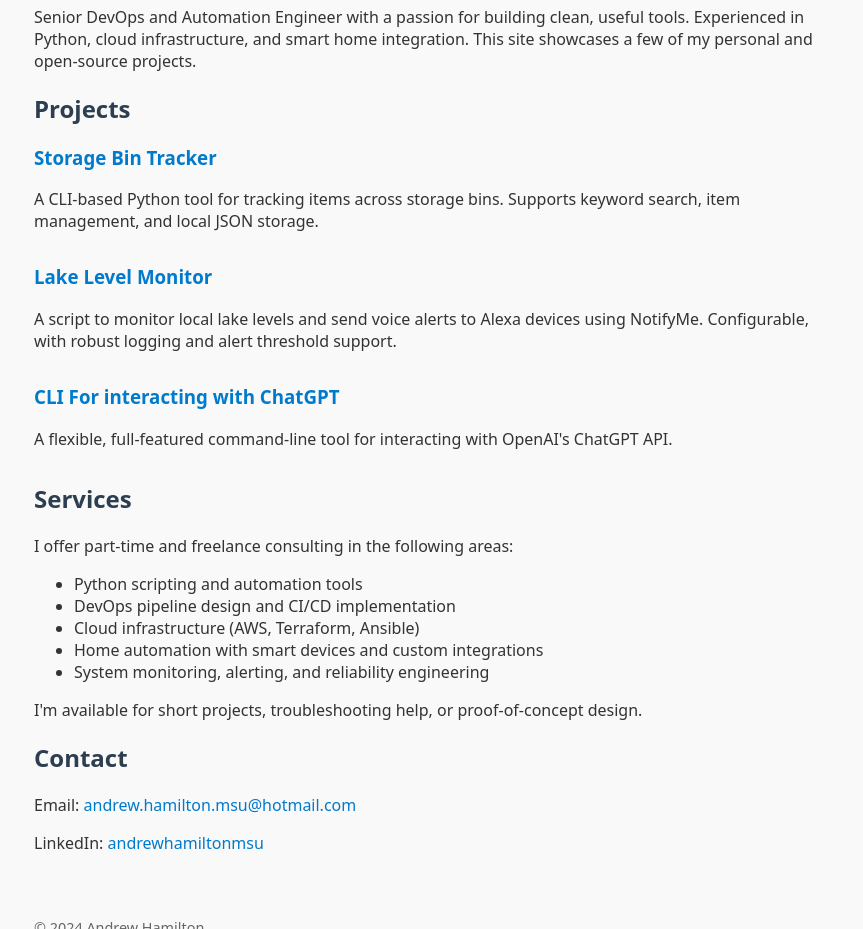
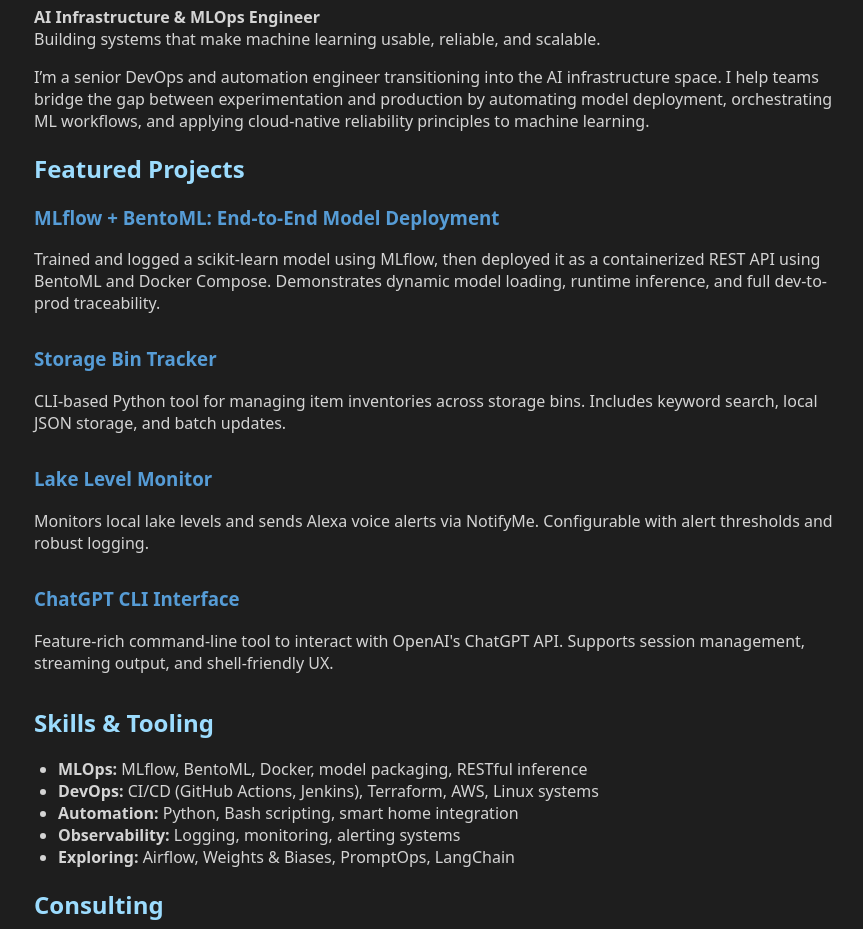
Before and after one commit to HamiltonHausTech/hamiltonhaustech.github.io, a plain HTML site: page index.html in a window 1280 px wide. Shown: the part 112-1041 px from the top of the page, without its empty margins (206-1069 px from the left). Drawn offline with Linux system fonts and the light colour scheme.

Commit message:
Update index.html

```diff
--- a/index.html
+++ b/index.html
@@ -3,21 +3,21 @@
 <head>
   <meta charset="UTF-8" />
   <meta name="viewport" content="width=device-width, initial-scale=1.0" />
-  <title>Andrew Hamilton - Portfolio</title>
+  <title>Andrew Hamilton - AI Infrastructure Engineer</title>
 <style>
   body {
     font-family: system-ui, sans-serif;
     max-width: 800px;
     margin: auto;
     padding: 2rem;
-      background-color: #f9f9f9;
-      color: #333;
+    background-color: #1e1e1e;
+    color: #d4d4d4;
   }
   h1, h2 {
-      color: #2c3e50;
+    color: #9cdcfe;
   }
   a {
-      color: #007acc;
+    color: #569cd6;
     text-decoration: none;
   }
   a:hover {
@@ -26,67 +26,90 @@
   .project {
     margin-bottom: 2rem;
   }
+  ul {
+    margin-top: 0;
+    padding-left: 1.5rem;
+  }
   .footer {
     margin-top: 4rem;
     font-size: 0.9rem;
-      color: #666;
+    color: #888;
   }
 </style>
 </head>
 <body>
   <h1>Andrew Hamilton</h1>
   <p>
-    Senior DevOps and Automation Engineer with a passion for building clean, useful tools.
-    Experienced in Python, cloud infrastructure, and smart home integration.
-    This site showcases a few of my personal and open-source projects.
+    <strong>AI Infrastructure & MLOps Engineer</strong><br>
+    Building systems that make machine learning usable, reliable, and scalable.
+  </p>
+  <p>
+    I’m a senior DevOps and automation engineer transitioning into the AI infrastructure space.
+    I help teams bridge the gap between experimentation and production by automating model deployment,
+    orchestrating ML workflows, and applying cloud-native reliability principles to machine learning.
   </p>
 
-  <h2>Projects</h2>
+  <h2>Featured Projects</h2>
+
+  <div class="project">
+    <h3><a href="#" target="_blank">MLflow + BentoML: End-to-End Model Deployment</a></h3>
+    <p>
+      Trained and logged a scikit-learn model using MLflow, then deployed it as a containerized REST API using BentoML and Docker Compose.
+      Demonstrates dynamic model loading, runtime inference, and full dev-to-prod traceability.
+    </p>
+  </div>
 
   <div class="project">
     <h3><a href="https://github.com/hamiltonhaustech/storage-bin-tracker" target="_blank">Storage Bin Tracker</a></h3>
     <p>
-      A CLI-based Python tool for tracking items across storage bins.
-      Supports keyword search, item management, and local JSON storage.
+      CLI-based Python tool for managing item inventories across storage bins. Includes keyword search, local JSON storage, and batch updates.
     </p>
   </div>
 
   <div class="project">
     <h3><a href="https://github.com/hamiltonhaustech/lake-level-monitor" target="_blank">Lake Level Monitor</a></h3>
     <p>
-      A script to monitor local lake levels and send voice alerts to Alexa devices using NotifyMe.
-      Configurable, with robust logging and alert threshold support.
+      Monitors local lake levels and sends Alexa voice alerts via NotifyMe. Configurable with alert thresholds and robust logging.
     </p>
   </div>
 
   <div class="project">
-    <h3><a href="https://github.com/hamiltonhaustech/chatgpt_cli" target="_blank">CLI For interacting with ChatGPT</a></h3>
+    <h3><a href="https://github.com/hamiltonhaustech/chatgpt_cli" target="_blank">ChatGPT CLI Interface</a></h3>
     <p>
-     A flexible, full-featured command-line tool for interacting with OpenAI's ChatGPT API.
+      Feature-rich command-line tool to interact with OpenAI's ChatGPT API. Supports session management, streaming output, and shell-friendly UX.
     </p>
   </div>
 
-<h2>Services</h2>
+  <h2>Skills & Tooling</h2>
+  <ul>
+    <li><strong>MLOps:</strong> MLflow, BentoML, Docker, model packaging, RESTful inference</li>
+    <li><strong>DevOps:</strong> CI/CD (GitHub Actions, Jenkins), Terraform, AWS, Linux systems</li>
+    <li><strong>Automation:</strong> Python, Bash scripting, smart home integration</li>
+    <li><strong>Observability:</strong> Logging, monitoring, alerting systems</li>
+    <li><strong>Exploring:</strong> Airflow, Weights & Biases, PromptOps, LangChain</li>
+  </ul>
+
+  <h2>Consulting</h2>
   <p>
-  I offer part-time and freelance consulting in the following areas:
+    I offer part-time and freelance consulting in:
   </p>
   <ul>
-  <li>Python scripting and automation tools</li>
-  <li>DevOps pipeline design and CI/CD implementation</li>
-  <li>Cloud infrastructure (AWS, Terraform, Ansible)</li>
-  <li>Home automation with smart devices and custom integrations</li>
-  <li>System monitoring, alerting, and reliability engineering</li>
+    <li>ML model deployment infrastructure</li>
+    <li>DevOps pipeline optimization and IaC design</li>
+    <li>Cloud-native monitoring and reliability engineering</li>
+    <li>Python-based automation (infra, operations, or devices)</li>
   </ul>
   <p>
-  I'm available for short projects, troubleshooting help, or proof-of-concept design.
+    Available for short projects, debugging help, or PoC design work.
   </p>
 
   <h2>Contact</h2>
-  <p>Email: <a href="mailto:you@example.com">andrew.hamilton.msu@hotmail.com</a></p>
+  <p>Email: <a href="mailto:andrew.hamilton.msu@hotmail.com">andrew.hamilton.msu@hotmail.com</a></p>
   <p>LinkedIn: <a href="https://www.linkedin.com/in/andrewhamiltonmsu" target="_blank">andrewhamiltonmsu</a></p>
+  <p>GitHub: <a href="https://github.com/hamiltonhaustech" target="_blank">hamiltonhaustech</a></p>
 
   <div class="footer">
-    &copy; 2024 Andrew Hamilton
+    &copy; 2025 Andrew Hamilton
   </div>
 </body>
 </html>
```
Lines whose indentation alone changed are shown as unchanged.
